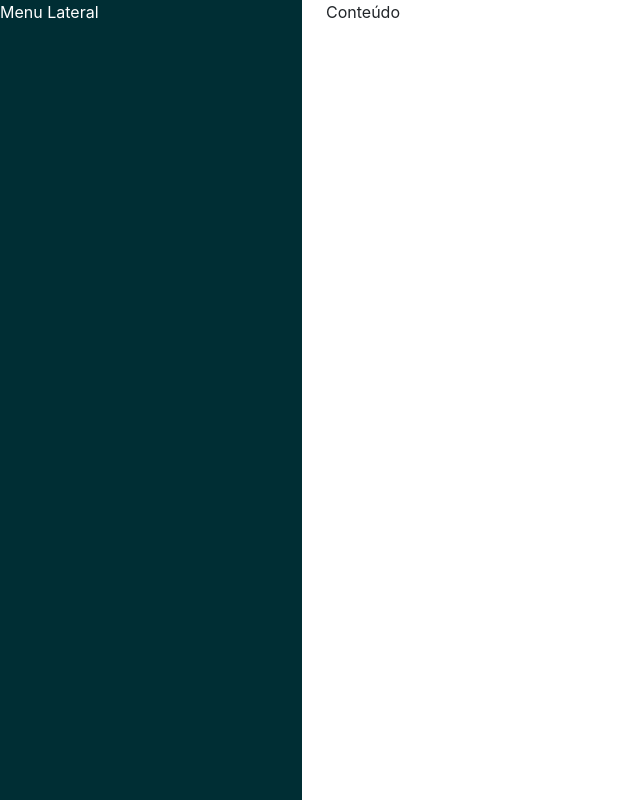
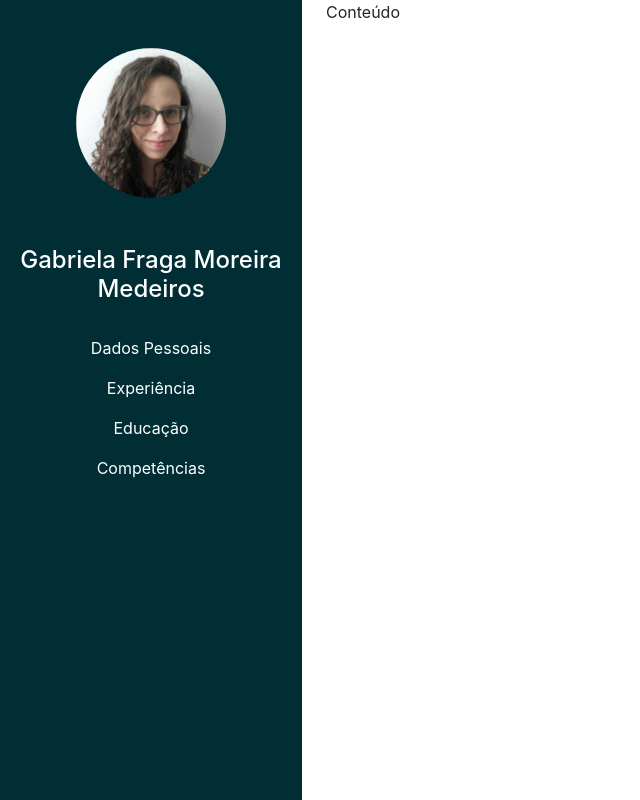
Before and after one commit to gabriela-fraga/pagina-pessoal, a React (Create React App) app: page / in a window 1280 px wide. Shown: the whole page, without its empty margins (0-640 px from the left). Built offline with nearby package versions, Linux system fonts and the light colour scheme.

Commit message:
acrescentado conteudo ao menu lateral

```diff
--- a/src/components/menu-lateral/menu-lateral.scss
+++ b/src/components/menu-lateral/menu-lateral.scss
@@ -9,3 +9,18 @@
         height: 100%;
     }
 }
+
+.img-container {
+    width: 100%;
+    max-width: 150px;
+    aspect-ratio: 1 / 1;
+    border-radius: 50%;
+    overflow: hidden;
+}
+
+.imagem-circular {
+    width: 100%;
+    height: 100%;
+    object-fit: cover;
+    display: block;
+}
--- a/src/components/menu-lateral/menu-lateral.tsx
+++ b/src/components/menu-lateral/menu-lateral.tsx
@@ -1,4 +1,5 @@
 import React from "react";
+import photo from "../../assets/photo.png";
 import "./menu-lateral.scss";
 
 export default class MenuLateral extends React.Component {
@@ -15,8 +16,24 @@ export default class MenuLateral extends React.Component {
         >
           Expand / Retract
         </button>
-        <div id="conteudoMenu" className="collapse d-md-block">
-          <span>Menu Lateral</span>
+        <div
+          id="conteudoMenu"
+          className="collapse d-md-flex flex-column align-items-center"
+        >
+          <div className="img-container my-5 mx-auto">
+            <img
+              src={photo}
+              alt="Imagem Circular"
+              className="imagem-circular"
+            />
+          </div>
+          <div className="d-flex flex-column align-items-center w-100">
+            <h4 className="text-center mb-4">Gabriela Fraga Moreira Medeiros</h4>
+            <button className="btn-link my-2">Dados Pessoais</button>
+            <button className="btn-link my-2">Experiência</button>
+            <button className="btn-link my-2">Educação</button>
+            <button className="btn-link my-2">Competências</button>
+          </div>
         </div>
       </div>
     );
```
Also changed, not shown: 1 other file (tests, documents, lock files or other folders).
